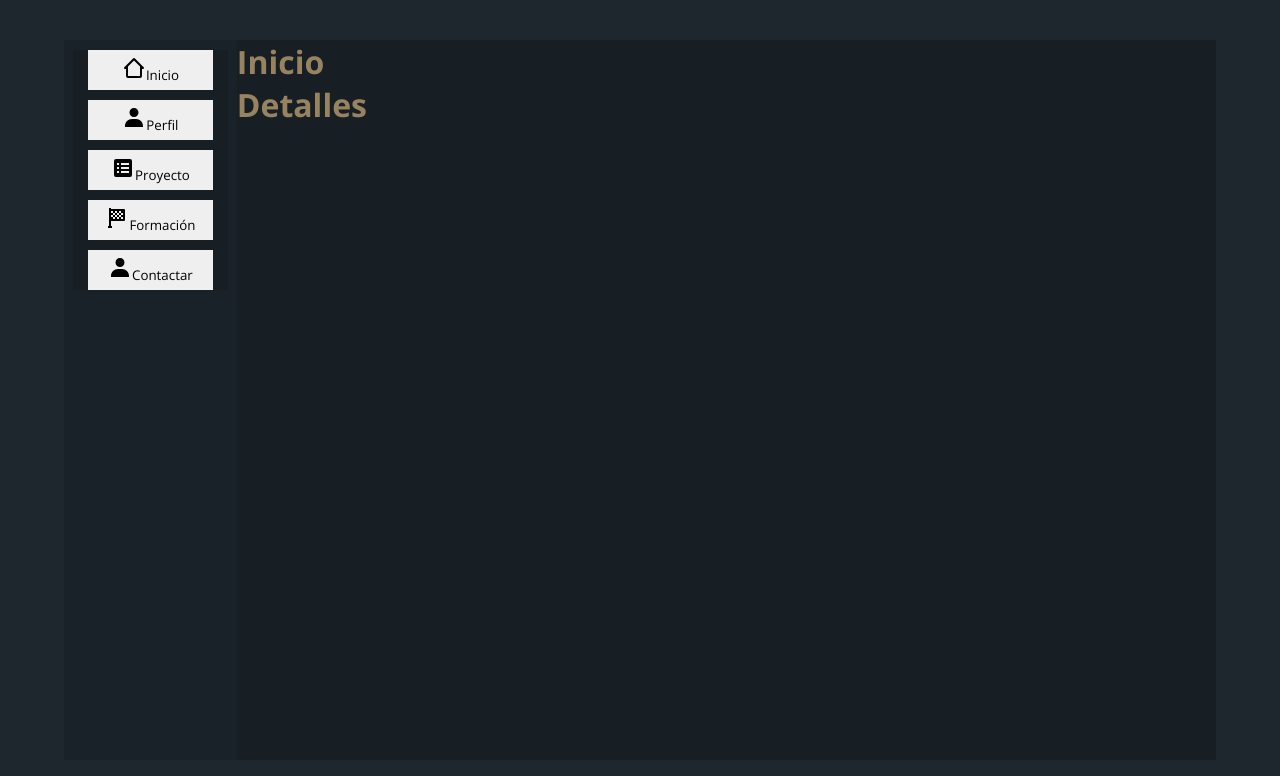
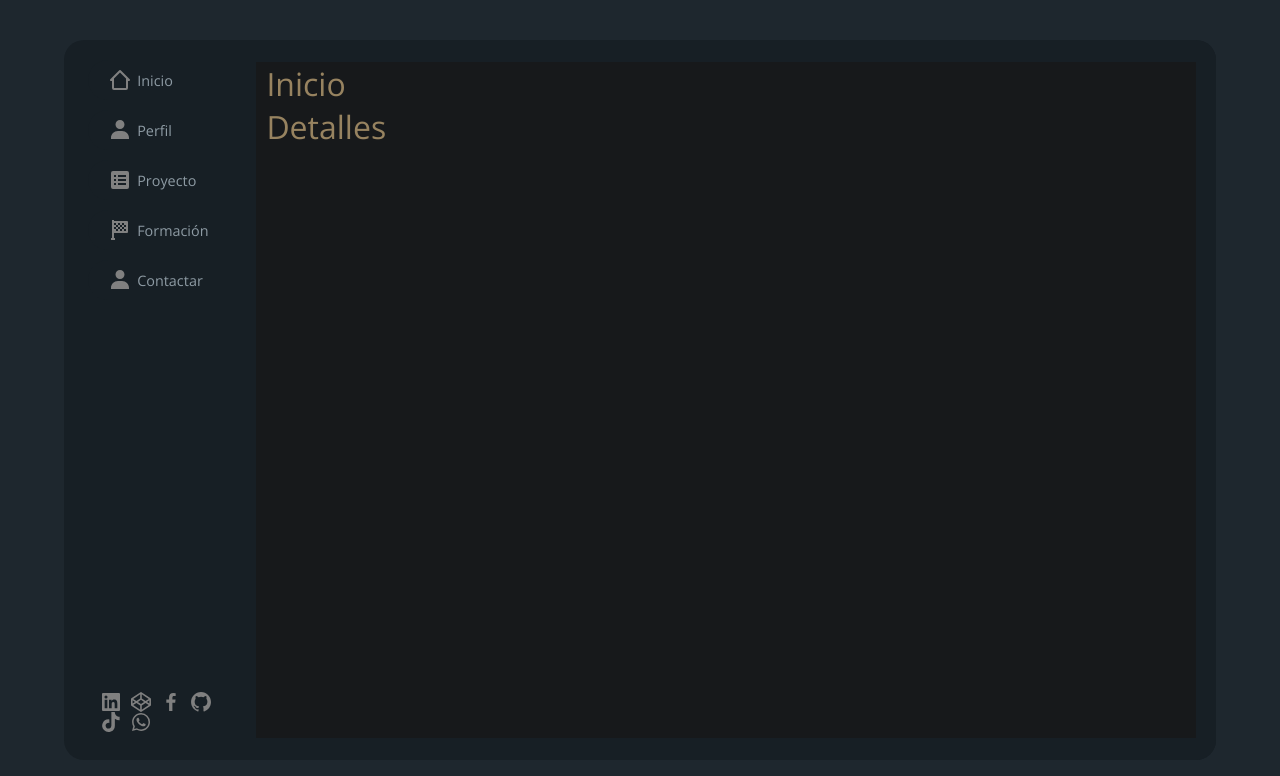
Before and after one commit to rafael-roja-r/portafolio-new-app, a React (Create React App) app: page / in a window 1280 px wide. Shown: the top 776 px of the page. Built offline with nearby package versions, Linux system fonts and the light colour scheme.

Commit message:
update style

```diff
--- a/public/index.html
+++ b/public/index.html
@@ -1,5 +1,5 @@
 <!DOCTYPE html>
-<html lang="en">
+<html lang="es">
   <head>
     <meta charset="utf-8" />
     <link rel="icon" href="%PUBLIC_URL%/favicon.ico" />
--- a/src/App.scss
+++ b/src/App.scss
@@ -9,6 +9,8 @@
 $title:'Poppins', sans-serif;
 $titleSub:'Open Sans', sans-serif;
 
+$degradador: linear-gradient(90deg, #1d2830 0%, #171F25 100% );
+
 
 $color-bg: #1E272E;
 $color-bgc: #171F25;
@@ -19,6 +21,7 @@ $color-txtitle: #978360;
 
 body{
     background: $color-bg;
+
 }
 
 .home{
@@ -39,6 +42,8 @@ body{
         font-size: 2rem;
         font-family: $titleSub;
         color: $color-txtitle;
+        font-weight: 300;
+        padding: 0px 10px;
     }
     p{
         font-size: 1rem;
@@ -48,6 +53,8 @@ body{
 
     span{
         font-family: $titleSub;
+        font-size: .9rem;
+        color: $color-text;
     }
 
     .homeconte{
@@ -56,13 +63,15 @@ body{
         background: $color-bgc;
         display: flex;
         flex-wrap: wrap;
+        overflow: hidden;
+        border-radius: 20px;
 
         //componetes del menú
 
         .homesibar{
             width: 15%;
             height: 100%;
-            background: $color-bgcard;
+            position: relative;
 
             .homemenu{
                 width: 90%;
@@ -73,7 +82,7 @@ body{
 
                 .homeclip{
                     width: 80%;
-                    margin: auto;
+                    margin: 20px auto;
                     height: 30vh;
                     display: flex;
                     flex-direction: column;
@@ -85,7 +94,49 @@ body{
                         border: none;
                         outline: none;
                         cursor: pointer;
+                        display: flex;
+                        align-items: center;
+                        border-radius: 20px 0px 0px 20px;
+                        background: $color-bgc;
 
+
+
+                        &:hover{
+                            background-image: $degradador;
+                        }
+
+                        img{
+                            width: 24px;
+                            height: 24px;
+                            margin: 0px 5px 0px 20px;
+                            filter: invert(50%);
+                        }
+
+                    }
+                }
+
+                .homeredes{
+                    width: 90%;
+                    position: absolute;
+                    bottom: 30px;
+                    left: 30px;
+
+                    .homeredeCont{
+                        width: 80%;
+                        display: flex;
+                        flex-wrap: wrap;
+
+                        img{
+                            filter: invert(50%);
+                        }
+
+                        .homenavrede{
+                            width: 20px;
+                            height: 20px;
+                            margin: 0px 5px;
+
+
+                        }
                     }
                 }
 
@@ -95,9 +146,18 @@ body{
         //componetes del contenido
 
         .homeconatiner{
-            width: 80%;
+            width: 85%;
             height: 100%;
             background: $color-bgc;
+            display: flex;
+            justify-content: center;
+            align-items: center;
+
+            .homepages{
+                width: 96%;
+                height: 94%;
+                background: #17191b;
+            }
         }
     }
 
--- a/src/pages/home.jsx
+++ b/src/pages/home.jsx
@@ -4,6 +4,12 @@ import use from "../img/bxs-user.svg"
 import pro from "../img/bxs-spreadsheet.svg"
 import fo from "../img/bxs-flag-checkered.svg"
 import con from "../img/bxs-user.svg"
+import lin from "../img/bxl-linkedin-square.svg";
+import cod from "../img/bxl-codepen.svg";
+import git from "../img/bxl-github.svg";
+import facc from "../img/bxl-facebook.svg";
+import tik from "../img/bxl-tiktok.svg";
+import wha from "../img/bxl-whatsapp.svg";
 
 
 const Home = ()=>{
@@ -47,10 +53,74 @@ const Home = ()=>{
                 </button>
               </div>
 
+              <div className="homeredes">
+                <div className="homeredeCont">
+                  <div className="homenavrede">
+                    <a
+                      href="https://www.linkedin.com/in/rafael-rojaspe/"
+                      target="_blank"
+                      rel="noreferrer"
+                    >
+                      <img src={lin} alt="" />
+                    </a>
+                  </div>
+
+                  <div className="homenavrede">
+                    <a
+                      href="https://codepen.io/rafaelrr1"
+                      target="_blank"
+                      rel="noreferrer"
+                    >
+                      <img src={cod} alt="" />
+                    </a>
+                  </div>
+
+                  <div className="homenavrede">
+                    <a
+                      href="https://www.facebook.com/josreyoficial"
+                      target="_blank"
+                      rel="noreferrer"
+                    >
+                      <img src={facc} alt="" />
+                    </a>
+                  </div>
+                  <div className="homenavrede">
+                    <a
+                      href="https://github.com/rafaelrr1"
+                      target="_blank"
+                      rel="noreferrer"
+                    >
+                      <img src={git} alt="" />
+                    </a>
+                  </div>
+                  <div className="homenavrede">
+                    <a
+                      href="https://www.tiktok.com/@josrey_cod"
+                      target="_blank"
+                      rel="noreferrer"
+                    >
+                      <img src={tik} alt="" />
+                    </a>
+                  </div>
+
+                  <div className="homenavrede">
+                    <a
+                      href="https://wa.link/wznm0k"
+                      target="_blank"
+                      rel="noreferrer"
+                    >
+                      <img src={wha} alt="" />
+                    </a>
+                  </div>
+                </div>
+              </div>
             </div>
           </div>
 
           <div className="homeconatiner">
+            <div className="homepages">
+
+
             {opcionSeleccionada === "inicio" && (
               <div className="inicontainer">
                 <h3>Inicio</h3>
@@ -87,6 +157,7 @@ const Home = ()=>{
              </div>
           </div>
         </div>
+      </div>
     );
 
 }
```
Lines whose indentation alone changed are shown as unchanged.
